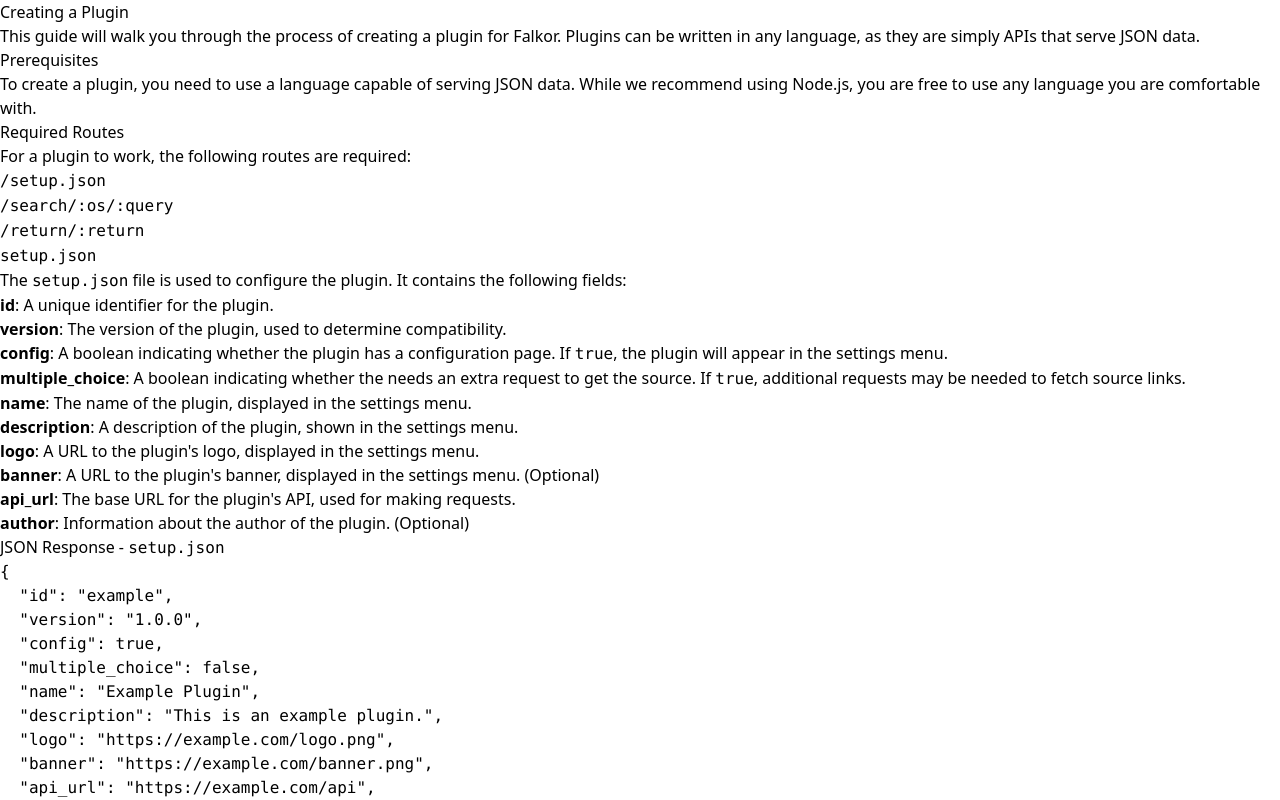
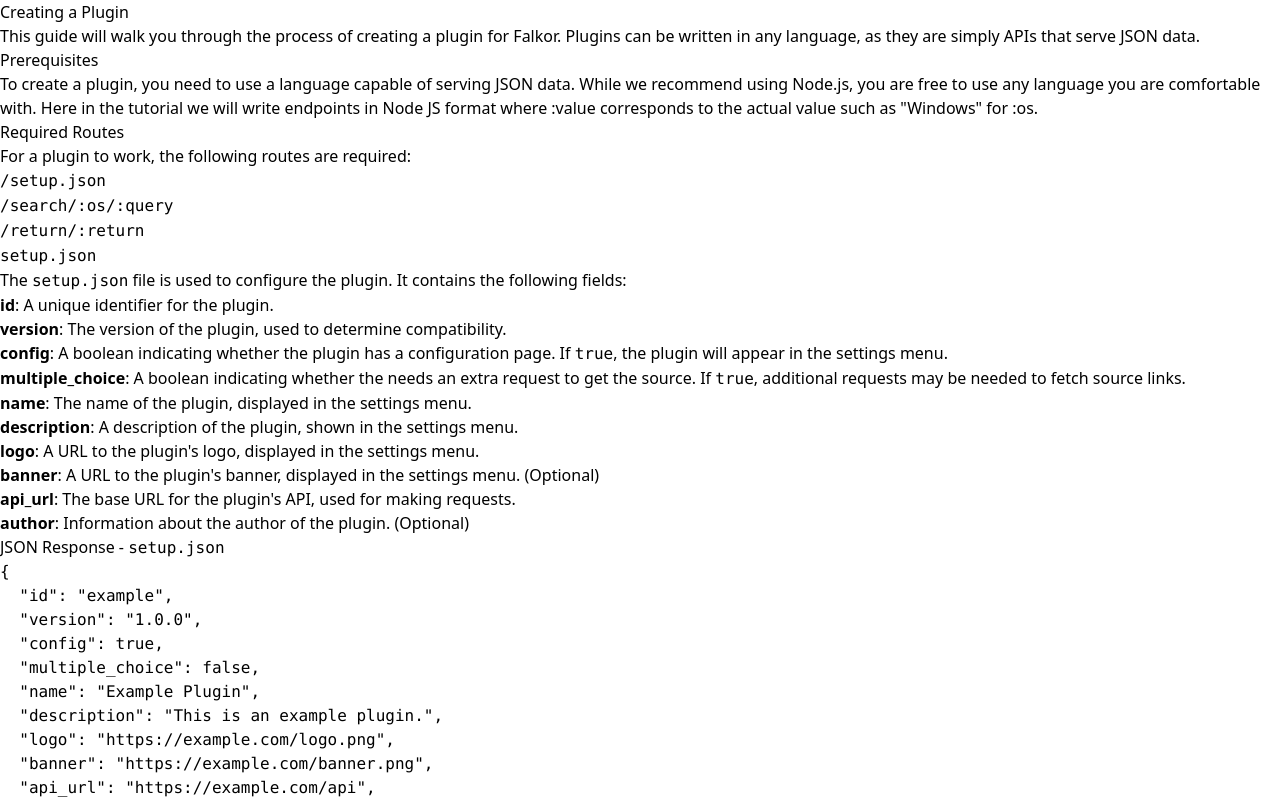
Before and after one commit to Team-Falkor/docs, a Next.js app: page /plugin-providers/creating-a-plugin in a window 1280 px wide. Shown: the top 800 px of the page. Built offline with nearby package versions, Linux system fonts and the light colour scheme.

Commit message:
Update creating-a-plugin.mdx

```diff
--- a/pages/plugin-providers/creating-a-plugin.mdx
+++ b/pages/plugin-providers/creating-a-plugin.mdx
@@ -4,7 +4,7 @@
 
 ## Prerequisites
 
-To create a plugin, you need to use a language capable of serving JSON data. While we recommend using Node.js, you are free to use any language you are comfortable with.
+To create a plugin, you need to use a language capable of serving JSON data. While we recommend using Node.js, you are free to use any language you are comfortable with. Here in the tutorial we will write endpoints in Node JS format where :value corresponds to the actual value such as "Windows" for :os.
 
 ## Required Routes
 
@@ -104,7 +104,7 @@
 
 ### `return/:return`
 
-The `return/:return` route is used to fetch the actual torrent. It takes one parameter:
+The `return/:return` route is used to fetch the actual torrent/direct link. It takes one parameter:
 
 - `return`: The return type of the game. This should be either `base64-string` or `magnet-uri`.
 
```
